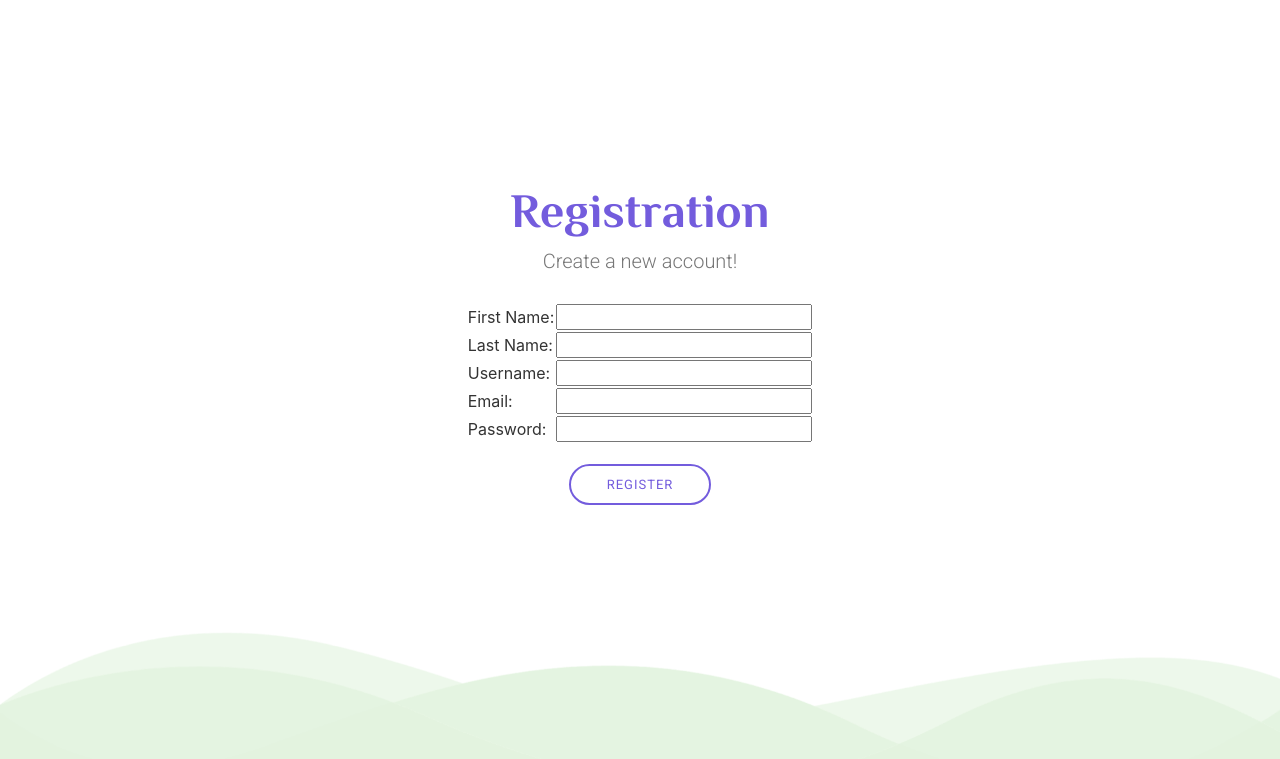
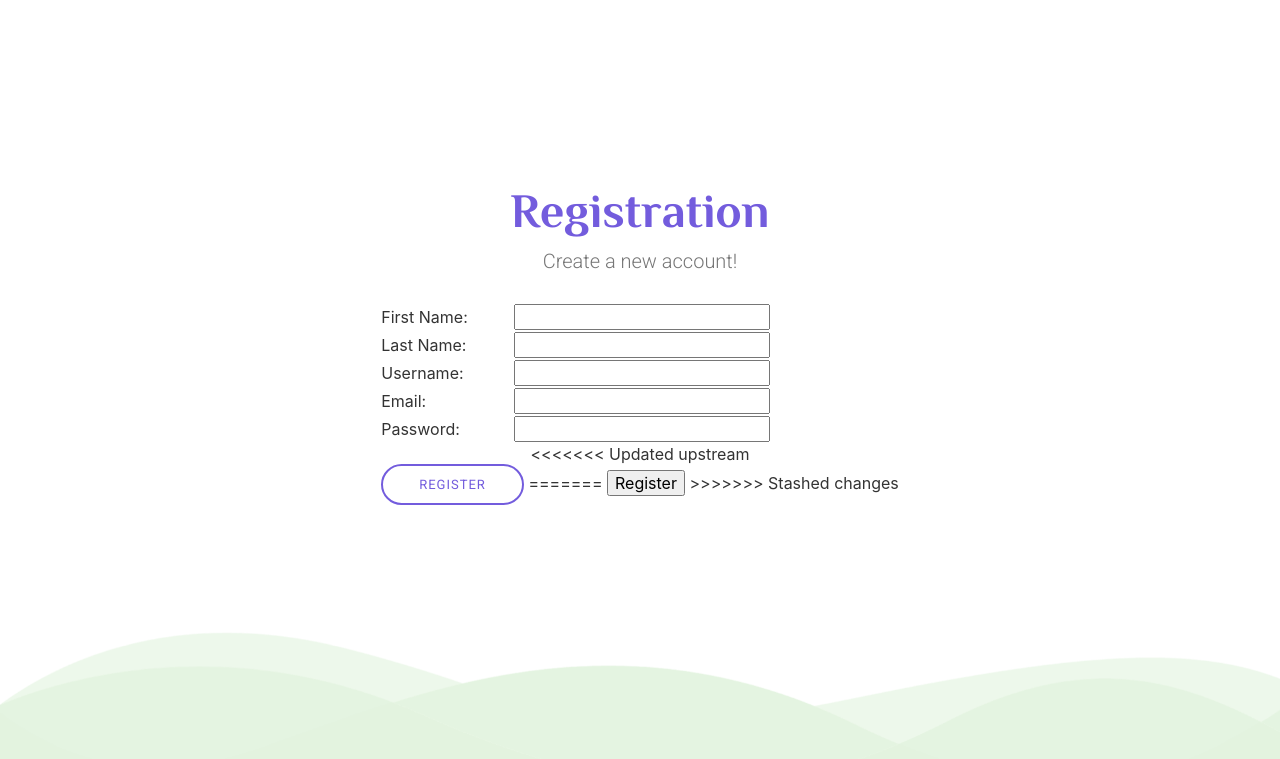
Before and after one commit to jcfrantz-2018/5thumbs, a PHP site: page /Registration.php in a window 1280 px wide. Shown: the part 41-800 px from the top of the page. Run offline with PHP 8.4, Linux system fonts and the light colour scheme.

Commit message:
Minor edits Registration.php

```diff
--- a/Frontend/Registration.php
+++ b/Frontend/Registration.php
@@ -81,7 +81,7 @@ require_once '../Backend/common.php';
 
         .submit {
             height: 30px;
-            width: 65px;
+            width: 75px;
             font-size: 16px;
         }
 
@@ -125,8 +125,12 @@ require_once '../Backend/common.php';
             </tr>
             <tr>
                 <td colspan=2 align=center id=submitrow>
+<<<<<<< Updated upstream
                 <br>
                 <a href="Start.php" class="btn-get-started scrollto" value='Login'>Register</a>
+=======
+                <input type='submit' class=submit value='Register'>
+>>>>>>> Stashed changes
                 </td>
             </tr>
         </table>
```
